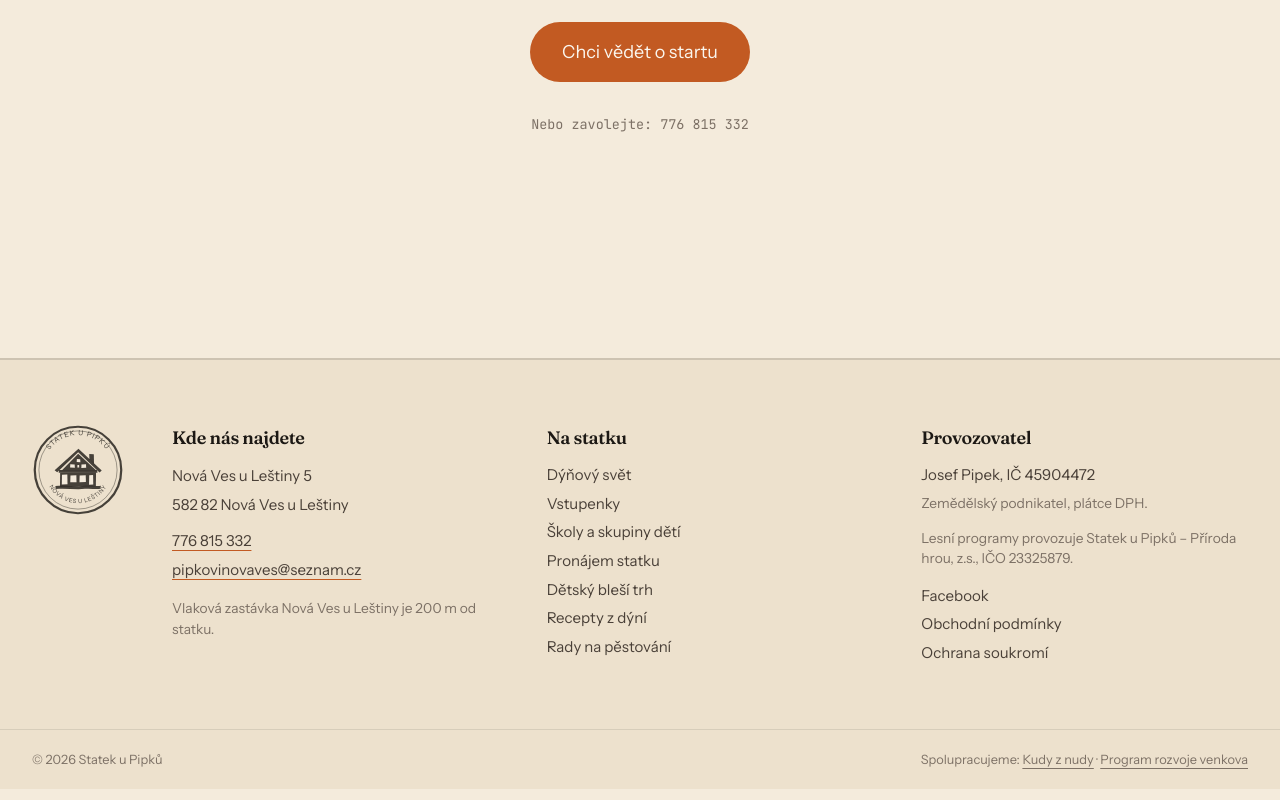
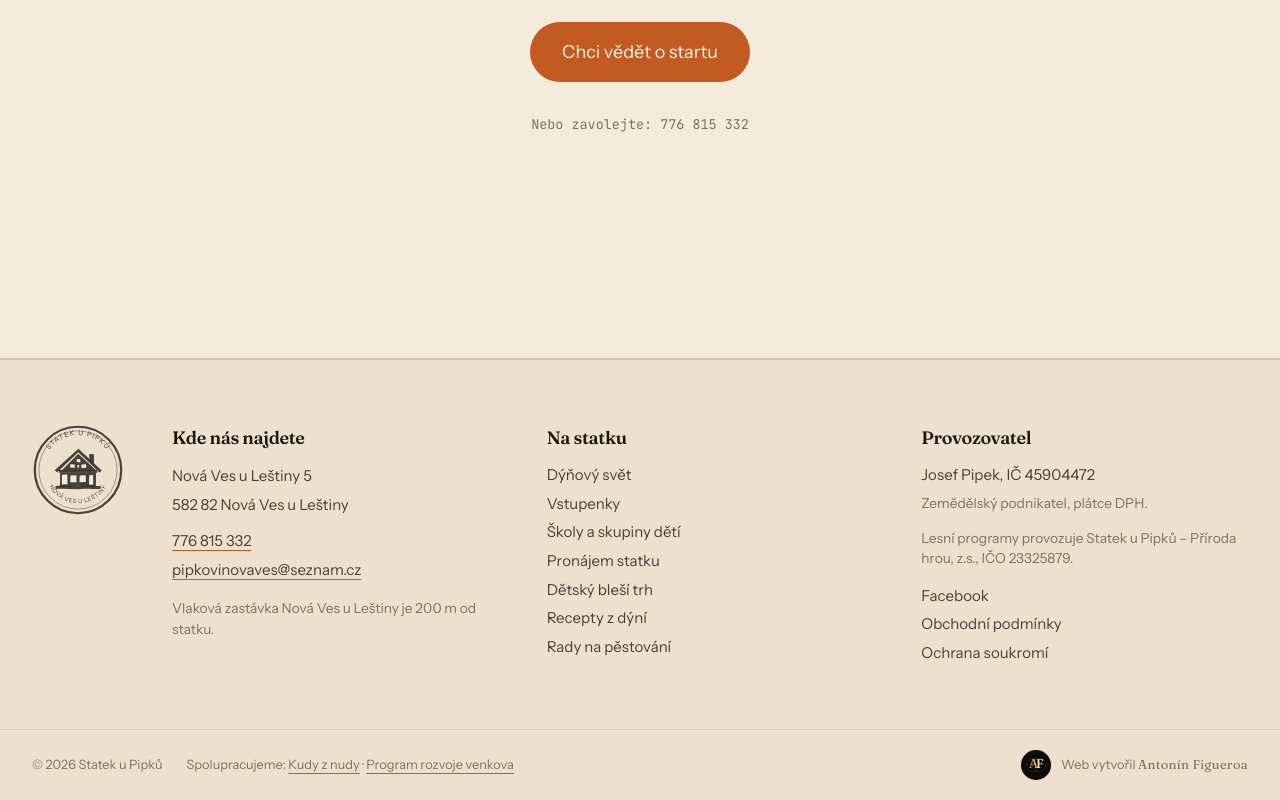
Before and after one commit to TGeeeeq/dynovysvet, a Next.js app: page / in a window 1280 px wide. Shown: the part 4816-5616 px from the top of the page. Built offline with nearby package versions, Linux system fonts and the light colour scheme.

Commit message:
Patička: podpis autora (AF signature)

```diff
--- a/src/app/globals.css
+++ b/src/app/globals.css
@@ -202,3 +202,32 @@
   .vine-stem { stroke-dashoffset: 0; }
   .vine-part { scale: 1; opacity: 1; }
 }
+
+/* =========================================================
+   AF signature — creator credit stamp (viz AFLogo.tsx).
+   transform-box: view-box drží 50% 50% na středu viewBoxu (50,50),
+   takže se prstence otáčejí kolem skutečného středu a neviklají se.
+   ========================================================= */
+.af-spin-slow,
+.af-spin-rev {
+  transform-box: view-box;
+  transform-origin: 50% 50%;
+}
+@keyframes af-spin {
+  to {
+    transform: rotate(360deg);
+  }
+}
+@keyframes af-spin-rev {
+  to {
+    transform: rotate(-360deg);
+  }
+}
+@media (prefers-reduced-motion: no-preference) {
+  .af-spin-slow {
+    animation: af-spin 34s linear infinite;
+  }
+  .af-spin-rev {
+    animation: af-spin-rev 27s linear infinite;
+  }
+}
--- /dev/null
+++ b/src/components/site/AFLogo.tsx
@@ -0,0 +1,50 @@
+type AFLogoProps = {
+  size?: number;
+  className?: string;
+};
+
+/* Antonín Figueroa — animated AF monogram inside a sacred-geometry vesica.
+   Gold-on-sumi creator signature shared across his sites; rings orbit slowly
+   (paused under prefers-reduced-motion). Self-contained dark disc so the
+   gold/cream artwork stays legible on any footer — light or dark.
+
+   Pair with the af-spin / af-spin-rev keyframes in globals.css. */
+export function AFLogo({ size = 40, className = "" }: AFLogoProps) {
+  return (
+    <span
+      aria-hidden
+      className={`relative inline-flex shrink-0 items-center justify-center rounded-full ${className}`}
+      style={{ width: size, height: size }}
+    >
+      <svg viewBox="0 0 100 100" width={size} height={size} className="absolute inset-0">
+        {/* sumi disc */}
+        <circle cx="50" cy="50" r="50" fill="#0a0908" />
+        {/* outer rotating dashed ring */}
+        <g className="af-spin-slow">
+          <circle cx="50" cy="50" r="46" fill="none" stroke="#d4a45a" strokeOpacity="0.35" strokeWidth="0.6" strokeDasharray="2 4" />
+        </g>
+        {/* counter-rotating ring carrying a single orbiting mark */}
+        <g className="af-spin-rev">
+          <circle cx="50" cy="50" r="40" fill="none" stroke="#d4a45a" strokeOpacity="0.55" strokeWidth="0.5" />
+          <circle cx="50" cy="22" r="1.6" fill="#d4a45a" />
+        </g>
+        {/* vesica piscis */}
+        <circle cx="40" cy="50" r="22" fill="none" stroke="#d4a45a" strokeOpacity="0.7" strokeWidth="0.7" />
+        <circle cx="60" cy="50" r="22" fill="none" stroke="#d4a45a" strokeOpacity="0.7" strokeWidth="0.7" />
+      </svg>
+      <span
+        className="absolute inset-0 flex items-center justify-center"
+        style={{
+          fontSize: size * 0.42,
+          fontWeight: 500,
+          letterSpacing: "-0.04em",
+          color: "#f1e9d8",
+          fontFamily: "var(--font-display, Georgia, serif)",
+        }}
+      >
+        <span style={{ color: "#d4a45a" }}>A</span>
+        <span style={{ marginLeft: -size * 0.06 }}>F</span>
+      </span>
+    </span>
+  );
+}
--- a/src/components/site/Footer.tsx
+++ b/src/components/site/Footer.tsx
@@ -1,5 +1,6 @@
 import Link from "next/link";
 import { Stamp } from "./Stamp";
+import { AFLogo } from "./AFLogo";
 import { FARM } from "@/content/farm";
 
 export function Footer() {
@@ -77,14 +78,29 @@ export function Footer() {
       </div>
 
       <div className="border-t border-ink/10">
-        <div className="mx-auto flex max-w-[88rem] flex-wrap items-center gap-x-6 gap-y-2 px-5 py-5 text-[0.8rem] text-ink-faint sm:px-8">
+        <div className="mx-auto flex max-w-[88rem] flex-wrap items-center gap-x-6 gap-y-3 px-5 py-5 text-[0.8rem] text-ink-faint sm:px-8">
           <p>© {new Date().getFullYear()} {FARM.name}</p>
-          <p className="ml-auto">
+          <p>
             Spolupracujeme:{" "}
             <a href="https://www.kudyznudy.cz/" className="underline underline-offset-4" rel="noreferrer noopener" target="_blank">Kudy z nudy</a>
             {" · "}
             <a href="https://www.szif.cz" className="underline underline-offset-4" rel="noreferrer noopener" target="_blank">Program rozvoje venkova</a>
           </p>
+          <a
+            href="https://www.antoninfigueroa.cz"
+            target="_blank"
+            rel="noopener noreferrer"
+            className="group ml-auto inline-flex items-center gap-2.5 text-ink-faint transition-colors hover:text-ink"
+          >
+            <AFLogo
+              size={30}
+              className="ring-1 ring-[#d4a45a]/20 transition duration-500 ease-out group-hover:scale-105 group-hover:ring-[#d4a45a]/45 group-hover:shadow-[0_0_18px_rgba(212,164,90,0.25)]"
+            />
+            <span>
+              Web vytvořil{" "}
+              <span className="font-display tracking-wide">Antonín Figueroa</span>
+            </span>
+          </a>
         </div>
       </div>
     </footer>
```
Also changed, not shown: 1 other file (tests, documents, lock files or other folders).
